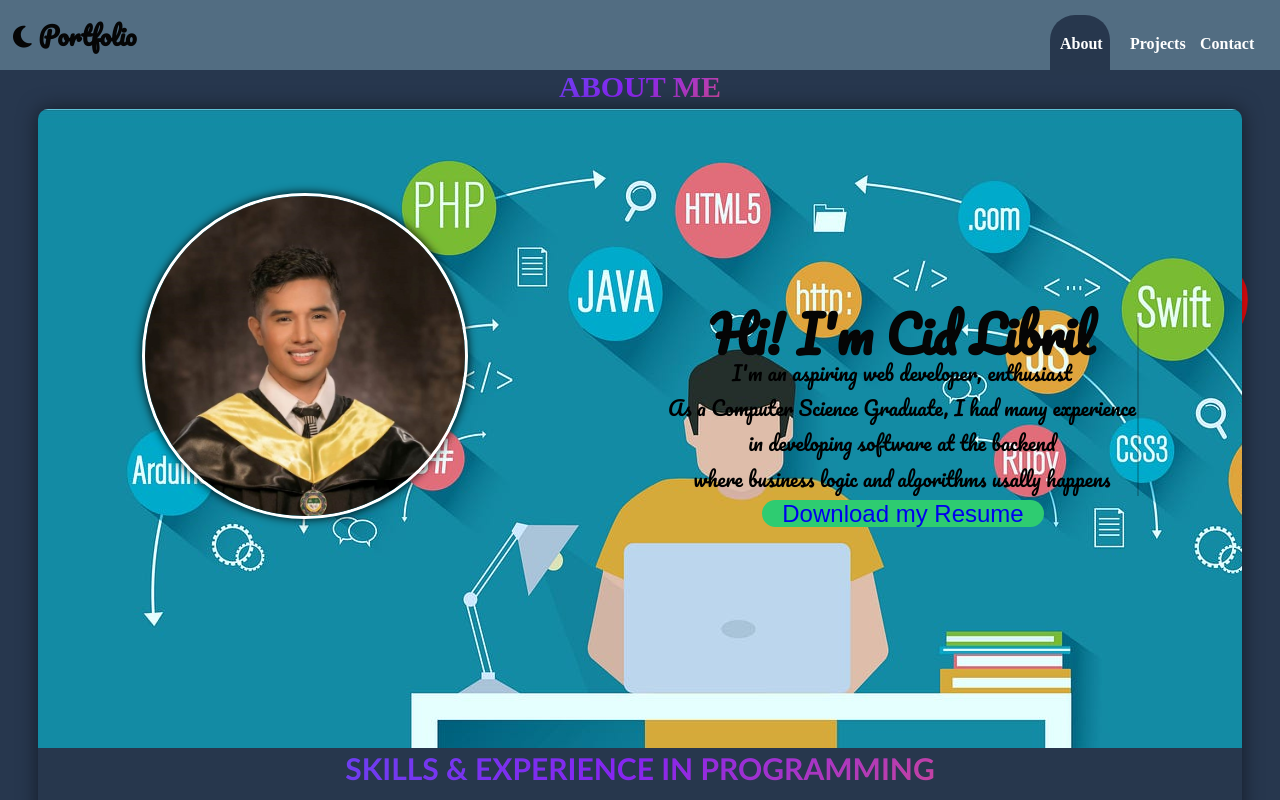
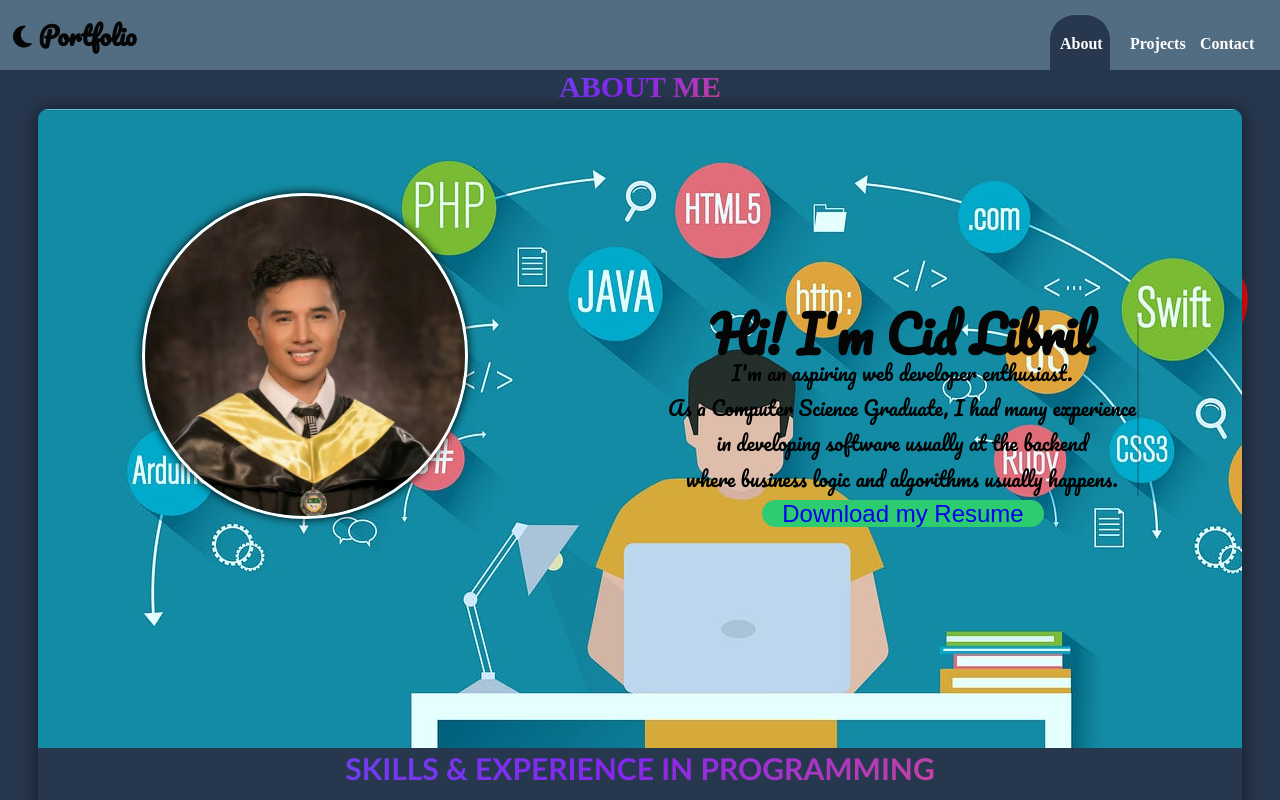
Before and after one commit to SidLD/Portfolio, a React (Create React App) app: page / in a window 1280 px wide. Shown: the top 800 px of the page. Built offline with nearby package versions, Linux system fonts and the light colour scheme.

Commit message:
Fix intro

```diff
--- a/src/pages/About.jsx
+++ b/src/pages/About.jsx
@@ -105,11 +105,11 @@ function About() {
                                             Hi! I'm Cid Libril
                                             <i className="fa-solid fa-hand-wave"></i>
                                         </h3>
-                                        <p className='typed'>I'm an aspiring web developer, enthusiast
+                                        <p className='typed'>I'm an aspiring web developer enthusiast.
                                         </p>
                                         <p className='typed'>As a Computer Science Graduate, I had many experience</p>
-                                        <p className='typed'>in developing software at the backend</p>
-                                        <p className='typed'>where business logic and algorithms usally happens</p>
+                                        <p className='typed'>in developing software usually at the backend</p>
+                                        <p className='typed'>where business logic and algorithms usually happens.</p>
                                         <a href="./resume.pdf" className='resume' download>Download my Resume</a>
                                     </div>
 
```
